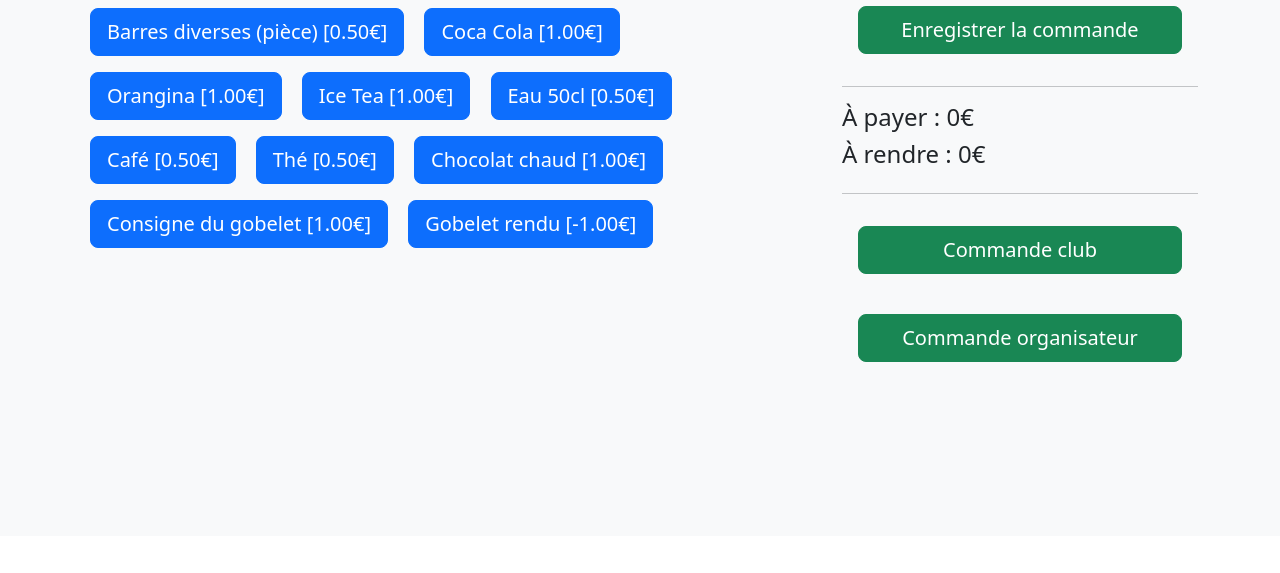
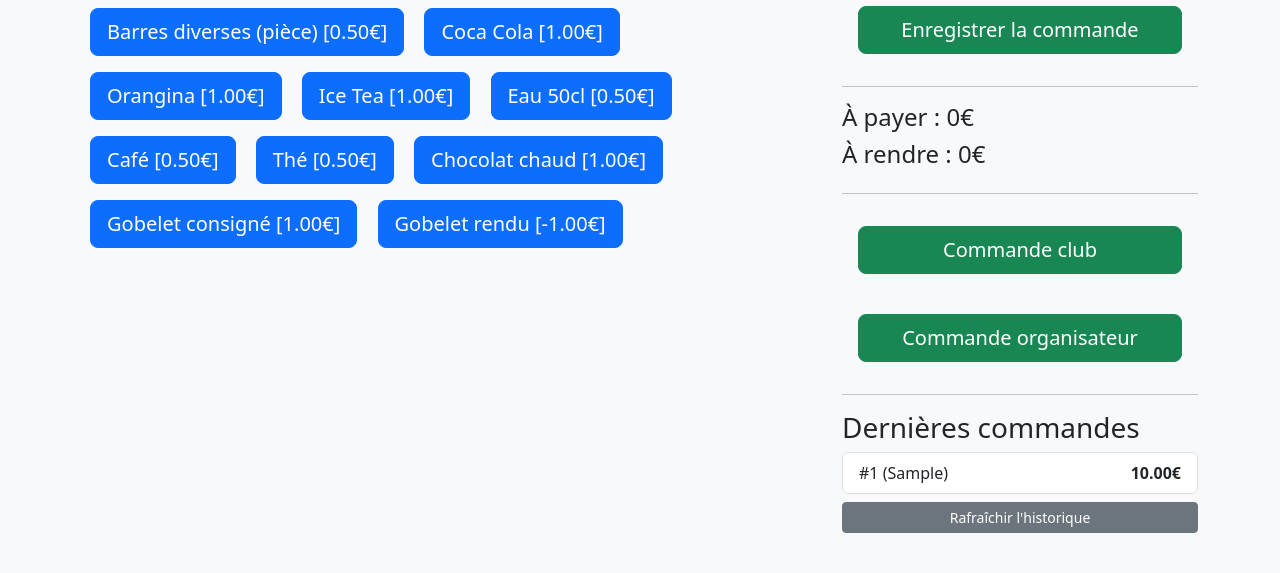
Before and after one commit to PatBriPerso/adg-buvette, a Flask app: page /buvette in a window 1280 px wide. Shown: the part 264-837 px from the top of the page. Before the commit the page ends 626 px from the top, so only its background shows below. Run offline with Flask 3, Linux system fonts and the light colour scheme; the visitor is signed in with stand-in values (Sample User, id 1); tables that the repository leaves empty hold one stand-in row (values such as "Sample post").

Commit message:
Ajout liste des dernières commandes

```diff
--- a/app.py
+++ b/app.py
@@ -218,6 +218,15 @@ def admin_clear():
     response.headers["Content-Type"] = "text/csv"
     return response
 
+@app.route("/last_orders")
+def last_orders():
+    db = get_db()
+    c = db.cursor()
+    c.execute("SELECT id, type, total FROM orders ORDER BY id DESC LIMIT 5")
+    rows = c.fetchall()
+    orders = [{"id": r["id"], "type": r["type"], "total": r["total"]} for r in rows]
+    return jsonify(orders)
+
 # initialise DB si besoin (utile pour la 1re exécution en container)
 def init_db():
     conn = sqlite3.connect(DB)
--- a/products.json
+++ b/products.json
@@ -18,6 +18,6 @@
   {"id": "the", "name": "Thé", "price": 0.50},
   {"id": "chocolat-chaud", "name": "Chocolat chaud", "price": 1.00},
 
-  {"id": "consigne-gobelet", "name": "Consigne du gobelet", "price": 1.00},
+  {"id": "consigne-gobelet", "name": "Gobelet consigné", "price": 1.00},
   {"id": "rendu-gobelet", "name": "Gobelet rendu", "price": -1.00}
 ]
--- a/static/main.js
+++ b/static/main.js
@@ -138,6 +138,7 @@ async function enregistrerCommande(type) {
     if (resp.ok) {
       cart = [];
       renderCart();
+      await loadLastOrders();
     } else {
       alert("⚠️ Erreur: " + (j.error || JSON.stringify(j)));
     }
@@ -164,4 +165,31 @@ document.getElementById("send_organisateur").addEventListener("click", () => {
   enregistrerCommande("organisateur");
 });
 
+async function loadLastOrders() {
+  try {
+    const resp = await fetch("/last_orders");
+    const orders = await resp.json();
+    const list = document.getElementById("last-orders");
+    list.innerHTML = "";
+
+    if (!orders.length) {
+      list.innerHTML = `<li class="list-group-item text-muted">Aucune commande pour le moment.</li>`;
+      return;
+    }
+
+    orders.forEach(o => {
+      const li = document.createElement("li");
+      li.className = "list-group-item d-flex justify-content-between";
+      li.innerHTML = `<span>#${o.id} (${o.type})</span> <strong>${o.total.toFixed(2)}€</strong>`;
+      list.appendChild(li);
+    });
+  } catch (err) {
+    console.error(err);
+  }
+}
+
+// Bouton rafraîchir
+document.getElementById("refresh-orders").addEventListener("click", loadLastOrders);
+
+loadLastOrders();
 renderCart();
--- a/templates/index.html
+++ b/templates/index.html
@@ -36,6 +36,14 @@
       <button id="send_club" class="btn btn-commande btn-success btn-lg m-3">Commande club</button>
       <button id="send_organisateur" class="btn btn-commande btn-success btn-lg m-3">Commande organisateur</button>
     </div>
+    <hr/>
+    <h3>Dernières commandes</h3>
+    <ul id="last-orders" class="list-group mb-2">
+      <li class="list-group-item text-muted">Chargement...</li>
+    </ul>
+    <div class="d-grid gap-2">
+      <button id="refresh-orders" class="btn btn-secondary btn-sm">Rafraîchir l'historique</button>
+    </div>
   </div>
 </div>
 <p>&nbsp;</p>
```
Also changed, not shown: TODO.md (+1 -1 lines).
